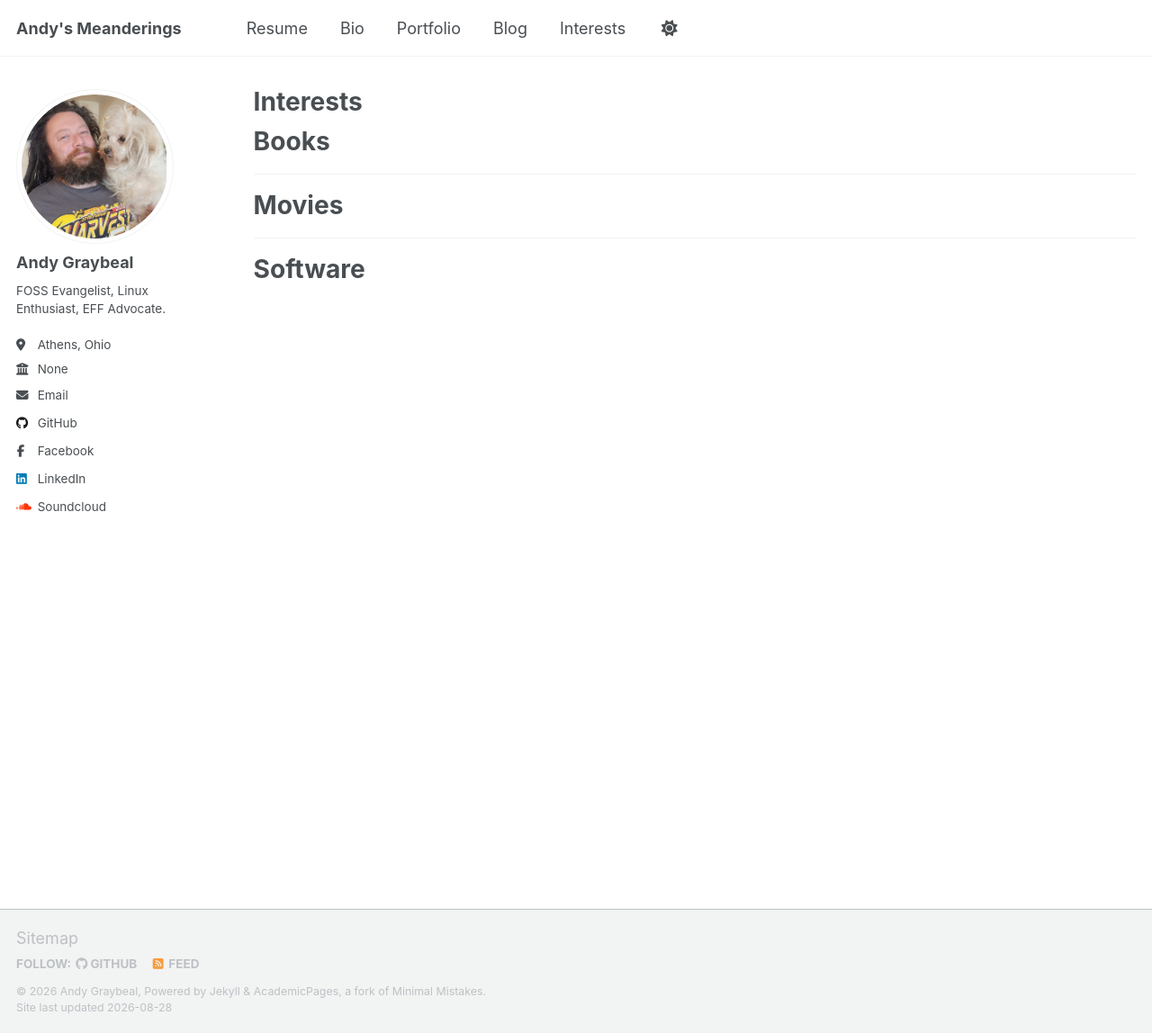
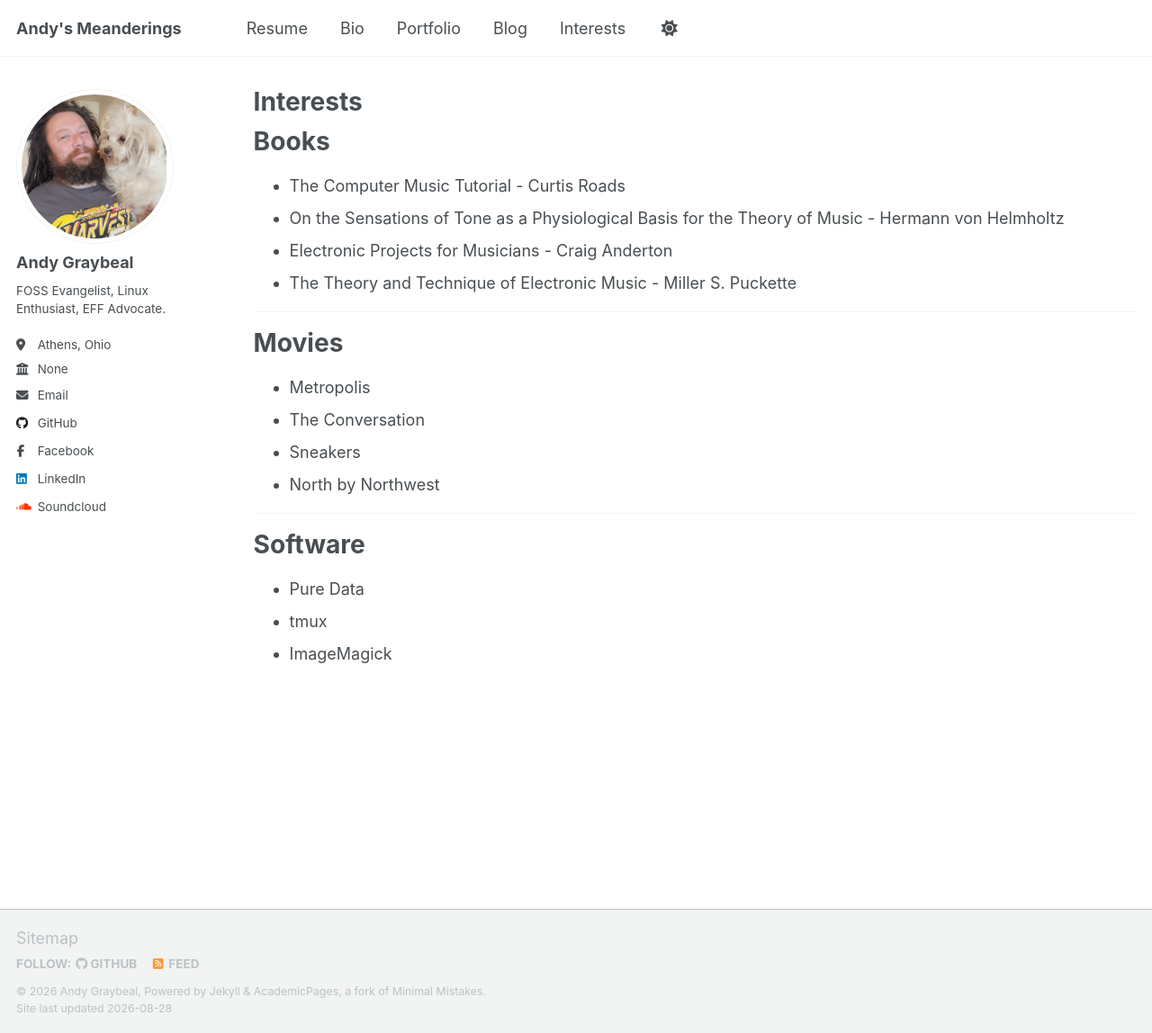
Before and after one commit to andy-graybeal/andy-graybeal.github.io, a Jekyll site: the page built from _pages/interests.md, in a window 1280 px wide and 1148 px high. Shown: the whole window at 90% size. Built offline with Jekyll 4.4.1, drawn with Linux system fonts in a browser that asks for light colours; a script that is not in the unit is left out.

Commit message:
Add books, movies, and software to interests page

```diff
--- a/_pages/interests.md
+++ b/_pages/interests.md
@@ -6,11 +6,27 @@ author_profile: true
 ---
 
 # Books
+- The Computer Music Tutorial - Curtis Roads
+- On the Sensations of Tone as a Physiological Basis for the Theory of Music - Hermann von Helmholtz
+- Electronic Projects for Musicians - Craig Anderton
+- The Theory and Technique of Electronic Music - Miller S. Puckette
+
 
 ---
 
+
+
 # Movies
+- Metropolis
+- The Conversation
+- Sneakers
+- North by Northwest
+
+
 
 ---
 
 # Software
+- Pure Data
+- tmux
+- ImageMagick
```
